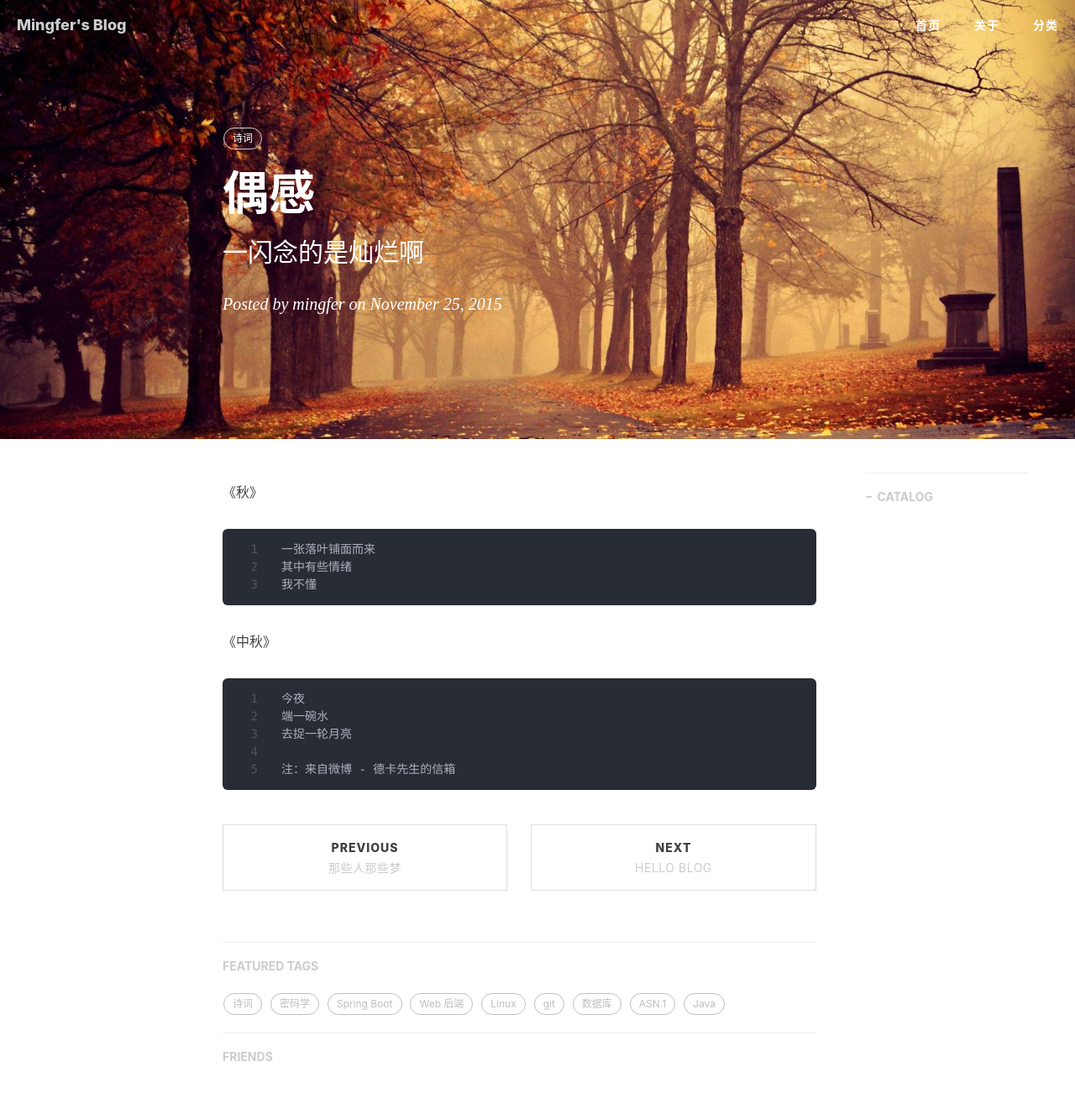
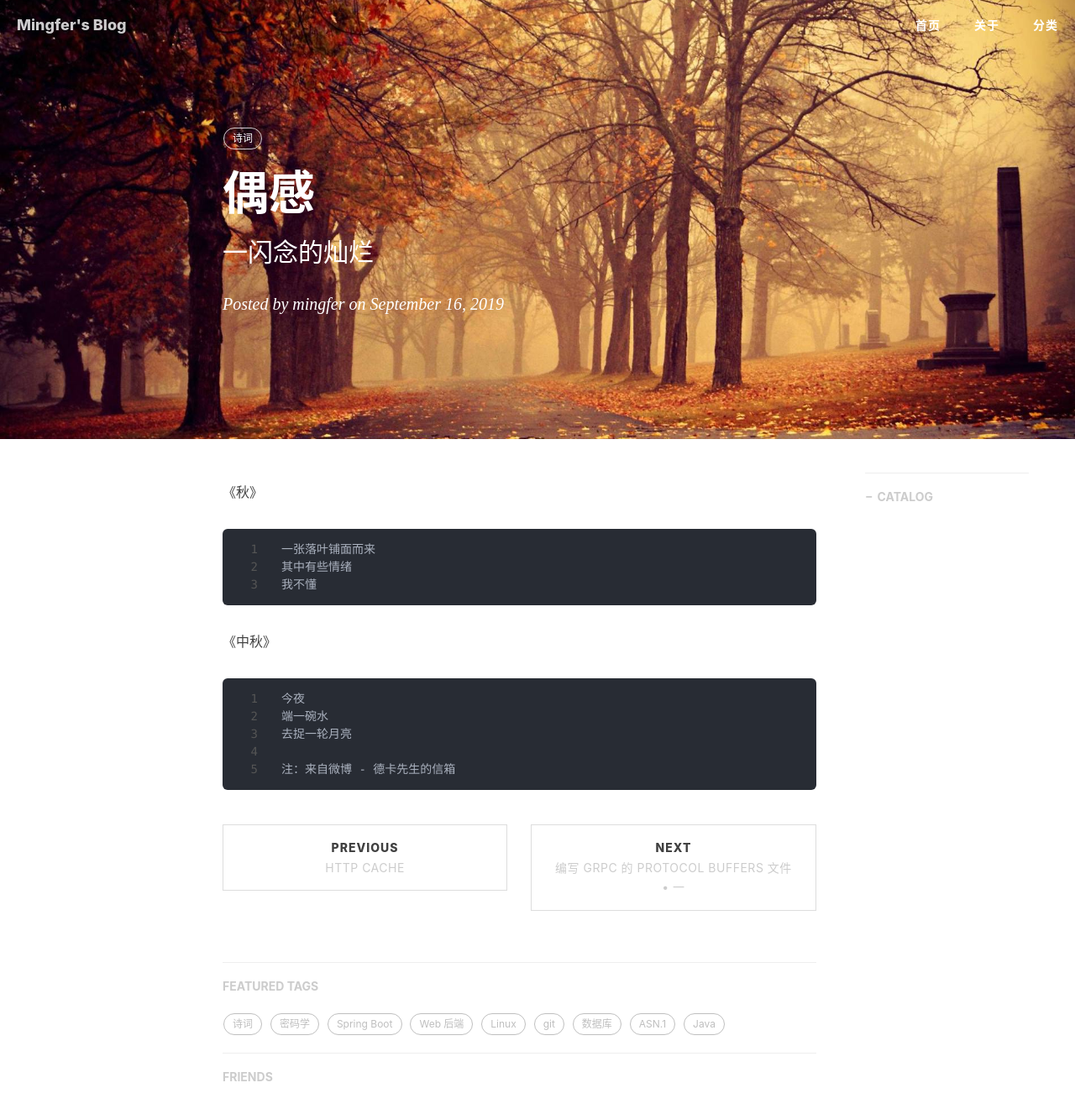
Before and after one commit to mingfer/mingfer.github.io, a Jekyll site: the page built from _posts/2019-09-16-偶感.md, in a window 1280 px wide and 1400 px high, cut to the strip 0-1336 px from the top of the window. Shown: the top 1327 px of the strip at 84% size. Built offline with Jekyll 4.4.1, drawn with Linux system fonts in a browser that asks for light colours; nearby versions of some CDN libraries; comment, search, counter and statistics services are not loaded; some of the changed lines change nothing that is shown.

Commit message:
如何定义 message

````diff
--- a/_posts/2019-09-16-偶感.md
+++ b/_posts/2019-09-16-偶感.md
@@ -1,16 +1,14 @@
 ---
 layout: post
 title: "偶感"
-subtitle: "一闪念的是灿烂啊"
-date: 2015-11-25 22:00:00
+subtitle: "一闪念的灿烂"
+date: 2019-09-16 22:00:00
 author: "mingfer"
 header-img: "img/post/graduate-bg.jpg"
 catalog: true
 tags:
     - 诗词
 ---
-
-
 
 《秋》
 
--- /dev/null
+++ b/_posts/2019-09-18-grpc-protocol-buffers-1.md
@@ -0,0 +1,120 @@
+---
+title: "编写 gRPC 的 Protocol Buffers 文件 • 一"
+subtitle: "如何定义一个 Message ？"
+date: 2019-09-18 20:00:00
+author: "mingfer"
+header-img: "img/post/bg-1.jpg"
+catalog: true
+tags:
+    - "gRPC"
+    - "网络通讯"
+---
+
+> 默认情况下，gRPC 使用 Protocol Buffers 服务定义语言（IDL）来描述服务接口和请求响应消息的结构。
+
+## 前言
+
+Google 在其开发者网站提供了关于 [Protocol Buffers](https://developers.google.com/protocol-buffers/docs/proto3) 的详细介绍，当然由于国内的原因我们往往无法访问。下面是根据官方文档整理的 proto3 版本的 Protocol Buffers 使用指南。本指南主要介绍如何通过 Protocol Buffers 语法去描述我们的服务接口和请求响应对象，以及 .proto 文件的语法和如何通过 .proto 文件生成对应语言的代码。
+
+这里主要以 java 语言作为开发语言作为示例语言，带来不便，还请见谅。
+
+## 正文
+
+我们先来看一个简单的 Message 定义。这里，我们假设要定义一个用于搜索的请求报文 `SearchRequest`，该报文包含一个查询字符串 `query`，指定的查询页 `page_number`，和每一页的条目数 `result_per_page`。下面是对应的 `.proto` 文件：
+
+```protobuf
+syntax = "proto3";
+
+message SearchRequest {
+  string query = 1;
+  int32 page_number = 2;
+  int32 result_per_page = 3;
+}
+```
+
+- 第一行我们声明了使用哪个版本的 Protocol Buffers 语法，默认的情况下是使用 `proto2` 的语法。该声明必须位于文件非空行和非注释行的第一行。
+- `SearchRequest` 消息定义三个字段（键值对）。每个字段对应要包含在此类消息中的数据； 每个字段都有一个名称，类型和唯一的序号。
+
+### 指定消息字段类型
+
+在上面的例子中我们指定了两个 Integer 字段 `page_number` 和 `result_per_page` 和一个 String 类型的字段 `query`。Protocol Buffers 允许消息为任意的[标准字段类型](#标准字段类型)，或者是枚举类型或其他自定义的数据类型。
+
+### 分配消息字段编号
+
+从例子中可以看到，每一个字段都指定了一个唯一的编号。这个序号用于指定在二进制编码后消息的类型（可以理解为将 5 个字节的 `query` 替换成了一个字节的 `1`），并且在使用了消息类型后不应该更改该编号。**注意**：编号 [1, 15] 在编码过程中仅使用 1 个字节编码，编号 [16, 2047] 会占用两个字节。所以，我们应该将频繁使用的字段的编号放到 [1, 15] 区间内，并且注意为以后会新增的频繁使用的字段预留空间。
+
+编号的范围在 [1,  536870911] 区间，其中 [19000, 19999] 区间的编号作为协议的保留编号不建议使用。如果我们使用了该部分的编号，在编译 proto 文件的时候编译器会发出警告。
+
+### 指定消息字段规则
+
+消息字段有下面两种类型：
+
+- 单数形式：proto3 默认的字段规则为单数形式，格式正确的消息中可以包含一个或领个该字段。
+- 复数形式：通过 `repeated` 关键字可以将自定为复数形式的字段，格式正确的消息中可以包含零个或无数个该字段，并且这些会保留这些字段的添加顺序。
+
+在 proto3 中，标准类型的复数形式字段默认使用压缩编码。
+
+### 添加更多的消息
+
+我们可以将多个 Message 的定义写到同一个 proto 文件中，比如说我们需要定义一些互相关联的消息的时候。下面的例子中我们在文件中添加了一个关于 `SearchRequest` 的响应消息 `SearchResponse`：
+
+```protobuf
+message SearchRequest {
+  string query = 1;
+  int32 page_number = 2;
+  int32 result_per_page = 3;
+}
+
+message SearchResponse {
+ ...
+}
+```
+
+### 添加注释
+
+Protocol Buffers 使用 C/C++ 风格的注释：`//` 或 `/* .... */`。
+
+```protobuf
+/* SearchRequest represents a search query, with pagination options to
+ * indicate which results to include in the response. */
+
+message SearchRequest {
+  string query = 1;
+  int32 page_number = 2;  // Which page number do we want?
+  int32 result_per_page = 3;  // Number of results to return per page.
+}
+```
+
+### 保留字段
+
+如果我们在更新 proto 文件的时候通过删除不要的字段或注释掉不要的字段来更新，那么未来的用户可能会在同样的编号或字段名称下定义新的内容。这可能导致不同版本的 proto 文件中具有相同编号或字段名但是意义不一样的字段，这可能会带来数据损坏或安全性方面的严重问题。避免这种情况的方法是指定已删除的字段的编号为保留字段编号（也可以指定字段名称为保留名称，但可能引起 JSON 序列化问题），指定之后，未来的用户在这使用这些字段的时候，编译器会进行告警。
+
+```protobuf
+message Foo {
+  reserved 2, 15, 9 to 11;
+  reserved "foo", "bar";
+}
+```
+
+**注意**：我们可以在同一个 `reserved` 语句中既指定编号，又指定字段名称。
+
+### .proto 文件可以生成什么代码？
+
+当我们编译 .proto 文件的时候，编译器会根据我们选择的语言生成对应的源代码。当我们需要使用我们定义的消息的时候，我们可以通过调用源代码中的 getter/setter 方法进行取值和赋值。并且编译出的代码会负责将消息对象序列化为 `OutputStream` 或从 `InputStream` 中解析出对应的消息对象。
+
+- 对于 C++ 语言，编译器将 `.proto` 文件编译成一个 `.cc` 文件和一个 `.h` 文件，`.proto` 文件中的每一个消息都使用一个 class 进行描述。
+- 对于 Java 语言，编译器将每一个消息编译成一个 `.java` 文件，并且通过构建器模式 `Builder` 对消息进行赋值和构造。
+- Python 有点不同 -  Python 编译器生成一个模块，其中包含 `.proto` 中每种消息类型的静态描述符，然后与元类一起使用，以在运行时创建必要的 Python 数据访问类。
+- 对于 Go ，编译器会生成一个 `.pb.go` 文件，其中包含文件中每种消息类型的类型。
+- 对于 Ruby，编译器生成一个带有包含消息类型的 Ruby 模块的 .rb 文件。
+- 对于 Objective-C，编译器从每个 `.proto` 生成一个 `pbobjc.h` 和 `pbobjc.m` 文件，其中包含文件中描述的每种消息类型的类。
+- 对于 C＃，编译器从每个 `.proto` 生成一个 `.cs` 文件，其中包含文件中描述的每种消息类型的类。
+- 对于 Dart，编译器会生成一个 `.pb.dart` 文件，其中包含文件中每种消息类型的类。
+
+官方的 [API reference](https://developers.google.com/protocol-buffers/docs/reference/overview) 包含了各种语言 API 的更详细的介绍。
+
+## 后记
+
+相关资料参考：
+
+- [Protocol Buffers 的字段类型]()
````
